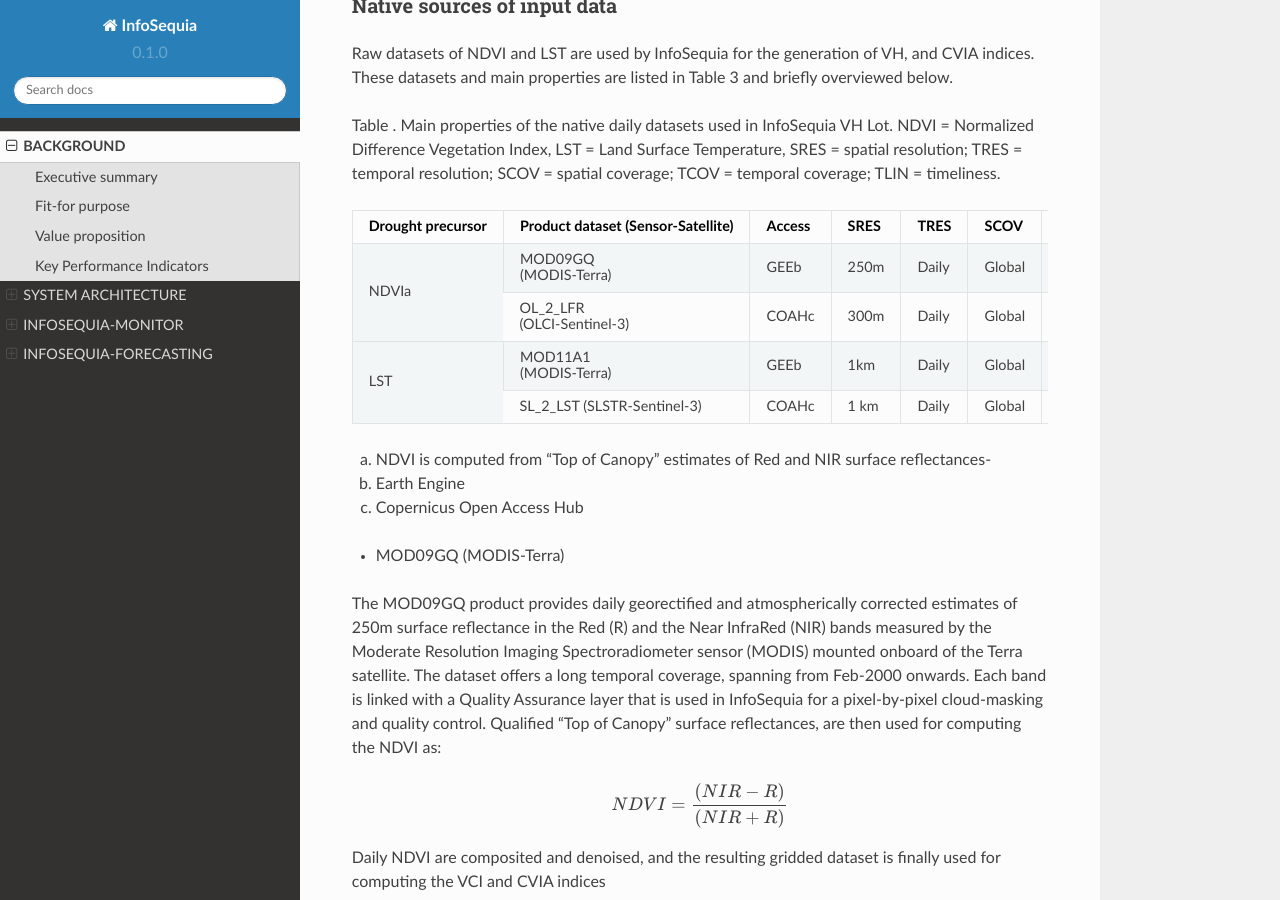
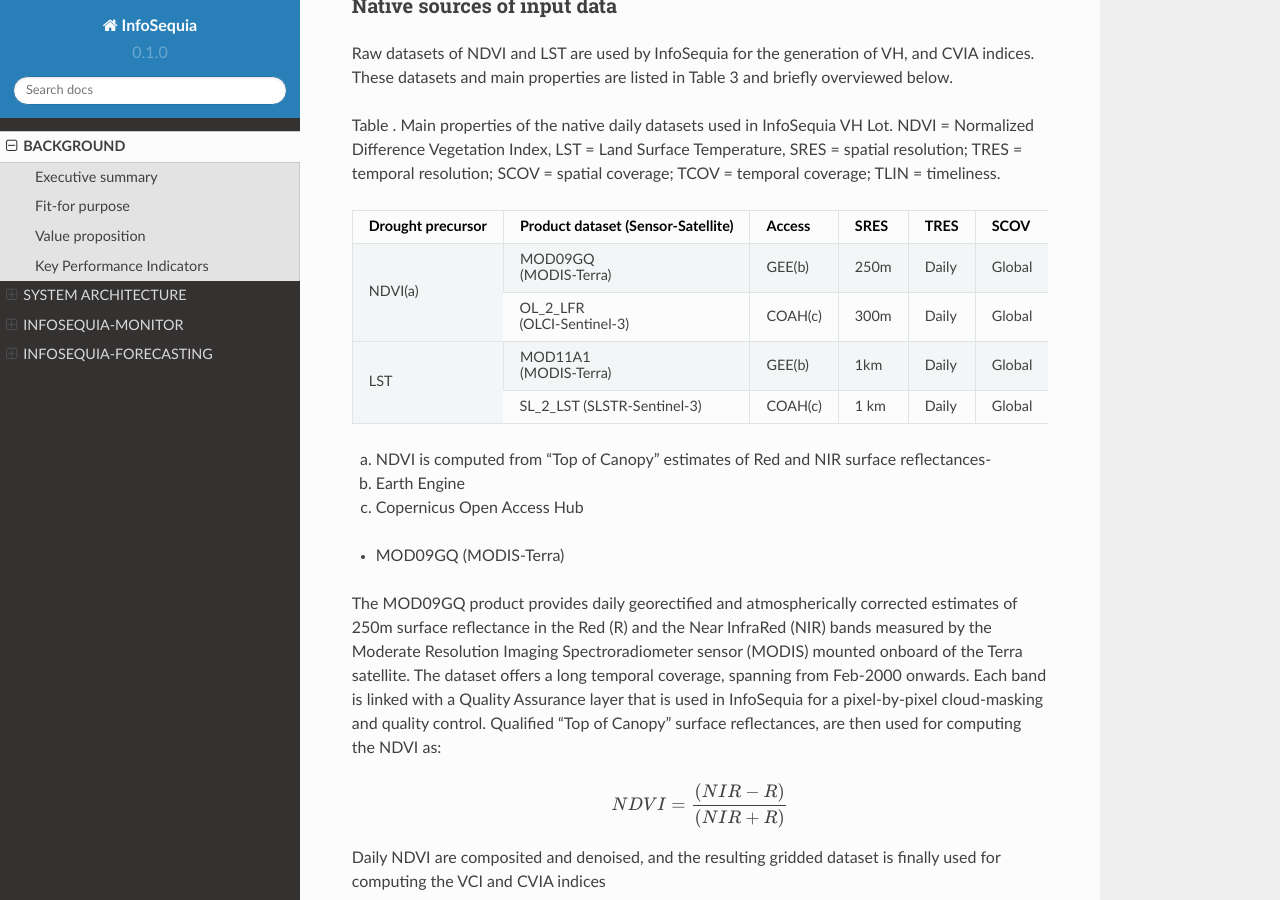
Before and after one commit to ameliafdezrodriguez/infosequia-manual, a Sphinx documentation site: the page built from docs/source/am3.rst, in a window 1280 px wide and 900 px high, scrolled down 12482 px. Built offline with Sphinx 7.4.7 and the Read the Docs theme 2.0.0, drawn with Linux system fonts in a browser that asks for light colours.

Commit message:
Update am3.rst

```diff
--- a/docs/source/am3.rst
+++ b/docs/source/am3.rst
@@ -420,21 +420,21 @@ Table . Main properties of the native daily datasets used in InfoSequia VH Lot.
 +========================+=========================================+===========+=========+==========+============+====================+=============+
 |                        |                                         |           |         |          |            |                    |             |
 |                        | MOD09GQ                                 |           |         |          |            |                    |             |
-|                        |                                         | GEEb      | 250m    | Daily    | Global     | Since Feb-2000     | <5 days     |
+|                        |                                         | GEE(b)    | 250m    | Daily    | Global     | Since Feb-2000     | <5 days     |
 |                        | (MODIS-Terra)                           |           |         |          |            |                    |             |
-| NDVIa                  +-----------------------------------------+-----------+---------+----------+------------+--------------------+-------------+
+| NDVI(a)                +-----------------------------------------+-----------+---------+----------+------------+--------------------+-------------+
 |                        |                                         |           |         |          |            |                    |             |
 |                        | OL_2_LFR                                |           |         |          |            |                    |             |
-|                        |                                         | COAHc     | 300m    | Daily    | Global     | Since Dec-2017     | <5 days     |
+|                        |                                         | COAH(c)   | 300m    | Daily    | Global     | Since Dec-2017     | <5 days     |
 |                        | (OLCI-Sentinel-3)                       |           |         |          |            |                    |             |
 +------------------------+-----------------------------------------+-----------+---------+----------+------------+--------------------+-------------+
 |                        |                                         |           |         |          |            |                    |             |
 |                        | MOD11A1                                 |           |         |          |            |                    |             |
-|                        |                                         | GEEb      | 1km     | Daily    | Global     | Since Feb-2000     | <10 days    |
+|                        |                                         | GEE(b)    | 1km     | Daily    | Global     | Since Feb-2000     | <10 days    |
 | LST                    | (MODIS-Terra)                           |           |         |          |            |                    |             |
 |                        +-----------------------------------------+-----------+---------+----------+------------+--------------------+-------------+
 |                        |                                         |           |         |          |            |                    |             |
-|                        | SL_2_LST (SLSTR-Sentinel-3)             | COAHc     | 1 km    | Daily    | Global     | Since May-2018     | <3 days     |
+|                        | SL_2_LST (SLSTR-Sentinel-3)             | COAH(c)   | 1 km    | Daily    | Global     | Since May-2018     | <3 days     |
 +------------------------+-----------------------------------------+-----------+---------+----------+------------+--------------------+-------------+
 
 (a) NDVI is computed from “Top of Canopy” estimates of Red and NIR surface reflectances-
```
